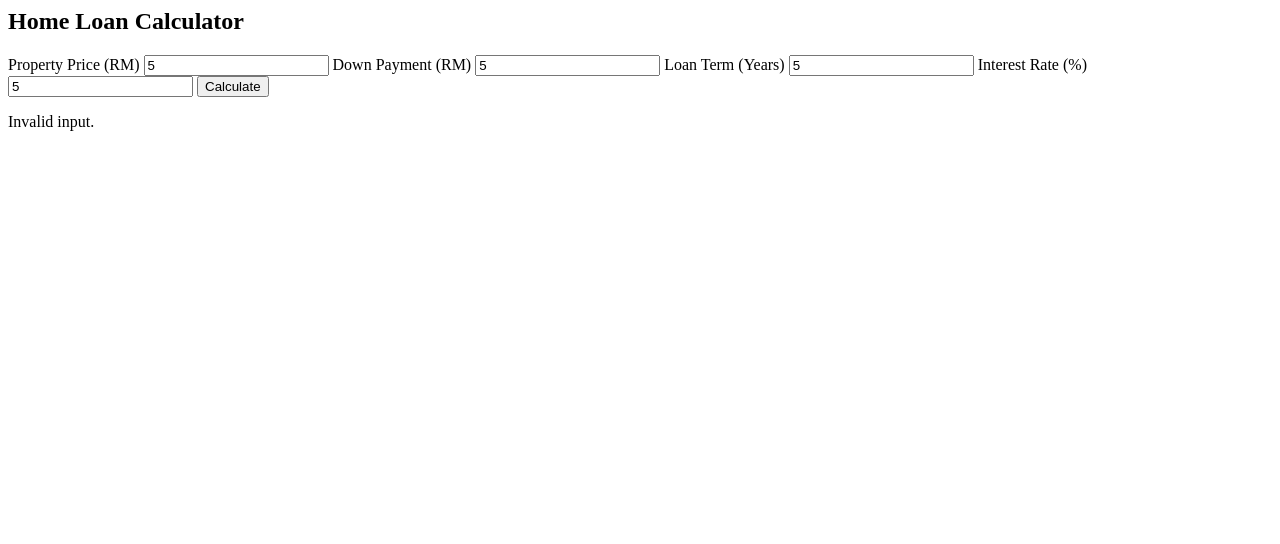
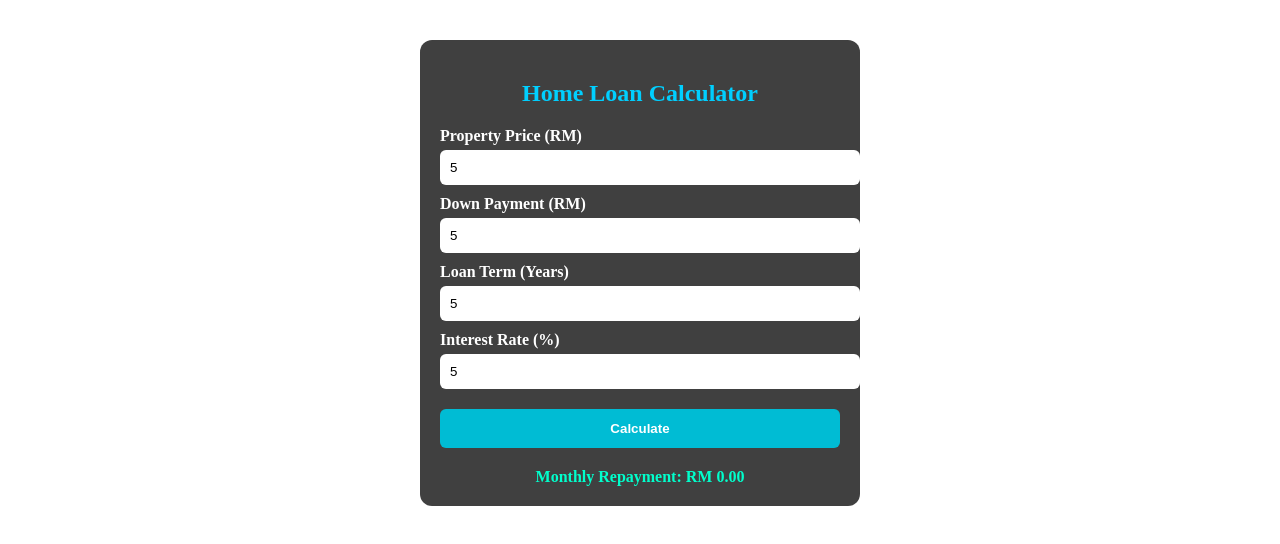
Before and after one commit to EzySales/ezysale-site, a plain HTML site: page home.html in a window 1280 px wide. Both pictures are taken after typing "5", "5", "5", "5" into the empty fields and a click on the button "Calculate". Drawn offline with Linux system fonts and the light colour scheme.

Commit message:
Update home.html

```diff
--- a/home.html
+++ b/home.html
@@ -1,36 +1,96 @@
-<div class="calculator-box">
+<!DOCTYPE html>
+<html lang="en">
+<head>
+  <meta charset="UTF-8" />
+  <meta name="viewport" content="width=device-width, initial-scale=1.0, maximum-scale=1.0, user-scalable=no" />
+  <title>Home Loan Calculator</title>
+  <style>
+    .hlc-container {
+      max-width: 400px;
+      margin: 40px auto;
+      background-color: rgba(0, 0, 0, 0.75);
+      padding: 20px;
+      border-radius: 12px;
+      color: #fff;
+      text-align: center;
+    }
+
+    .hlc-container h2 {
+      color: #00cfff;
+      margin-bottom: 20px;
+    }
+
+    .hlc-container label {
+      display: block;
+      margin-top: 10px;
+      text-align: left;
+      font-weight: bold;
+    }
+
+    .hlc-container input {
+      width: 100%;
+      padding: 10px;
+      border-radius: 6px;
+      border: none;
+      margin-top: 5px;
+    }
+
+    .hlc-container button {
+      margin-top: 20px;
+      width: 100%;
+      padding: 12px;
+      background-color: #00bcd4;
+      color: #fff;
+      border: none;
+      border-radius: 6px;
+      font-weight: bold;
+      cursor: pointer;
+    }
+
+    .hlc-container button:hover {
+      background-color: #009bb0;
+    }
+
+    .result {
+      margin-top: 20px;
+      font-weight: bold;
+      color: #00ffcc;
+    }
+  </style>
+</head>
+<body>
+  <div class="hlc-container">
     <h2>Home Loan Calculator</h2>
-  <label>Property Price (RM)</label>
+    <label for="price">Property Price (RM)</label>
     <input type="number" id="price" placeholder="e.g. 500000" />
 
-  <label>Down Payment (RM)</label>
+    <label for="down">Down Payment (RM)</label>
     <input type="number" id="down" placeholder="e.g. 50000" />
 
-  <label>Loan Term (Years)</label>
-  <input type="number" id="term" placeholder="e.g. 30" />
+    <label for="loan">Loan Term (Years)</label>
+    <input type="number" id="loan" placeholder="e.g. 30" />
 
-  <label>Interest Rate (%)</label>
-  <input type="number" step="0.01" id="rate" placeholder="e.g. 4.2" />
+    <label for="rate">Interest Rate (%)</label>
+    <input type="number" id="rate" placeholder="e.g. 4.2" step="0.01" />
 
     <button onclick="calculateLoan()">Calculate</button>
-
-  <div id="result" style="margin-top: 1rem;"></div>
+    <div class="result" id="result"></div>
   </div>
 
   <script>
     function calculateLoan() {
-    const price = parseFloat(document.getElementById('price').value) || 0;
-    const down = parseFloat(document.getElementById('down').value) || 0;
-    const years = parseInt(document.getElementById('term').value) || 0;
-    const rate = parseFloat(document.getElementById('rate').value) || 0;
+      const price = parseFloat(document.getElementById('price').value);
+      const down = parseFloat(document.getElementById('down').value);
+      const term = parseInt(document.getElementById('loan').value);
+      const rate = parseFloat(document.getElementById('rate').value) / 100 / 12;
+      const months = term * 12;
 
       const loan = price - down;
-    const monthlyRate = rate / 100 / 12;
-    const months = years * 12;
-
-    const monthly = (loan * monthlyRate) / (1 - Math.pow(1 + monthlyRate, -months));
-    const result = monthly ? `Monthly Repayment: RM ${monthly.toFixed(2)}` : "Invalid input.";
+      const monthly = (loan * rate) / (1 - Math.pow(1 + rate, -months));
+      const result = isFinite(monthly) ? `Monthly Repayment: RM ${monthly.toFixed(2)}` : 'Please check your inputs.';
 
       document.getElementById('result').textContent = result;
     }
   </script>
+</body>
+</html>
```
Lines whose indentation alone changed are shown as unchanged.
